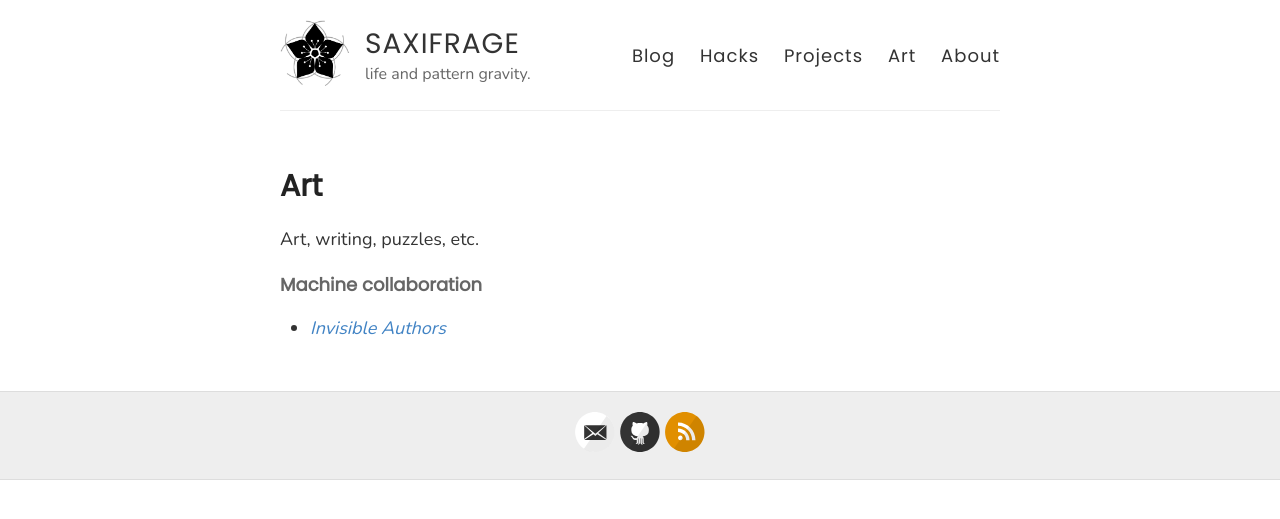
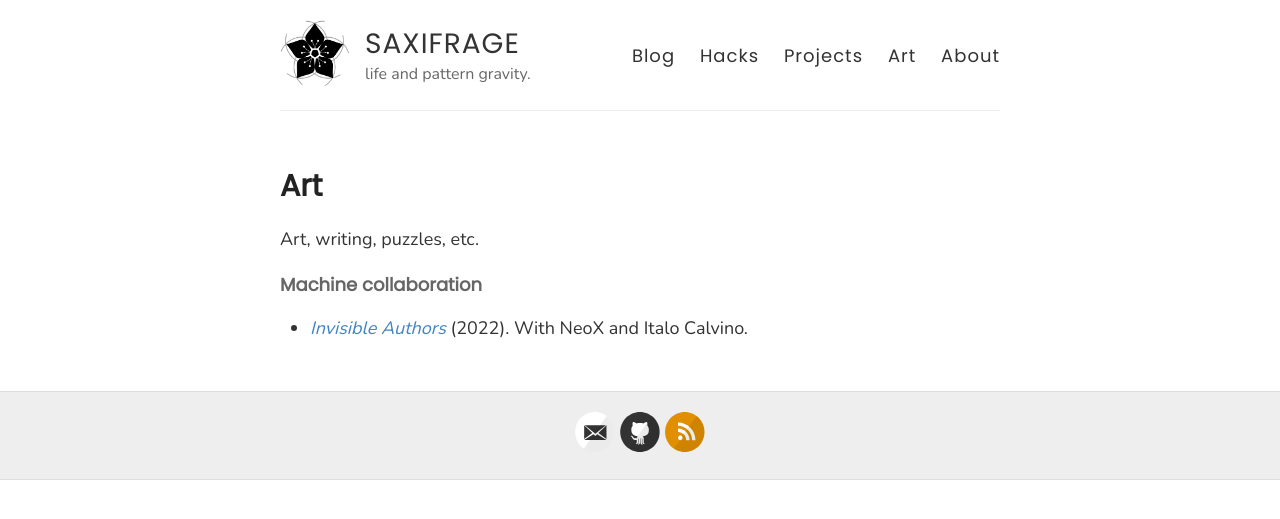
Before and after one commit to heptarch/heptarch.github.io, a Jekyll site: the page built from art.md, in a window 1280 px wide. Shown: the top 519 px of the page. Built offline with Jekyll 4.4.1, drawn with Linux system fonts in a browser that asks for light colours.

Commit message:
Update art.md

```diff
--- a/art.md
+++ b/art.md
@@ -8,4 +8,5 @@ Art, writing, puzzles, etc.
 
 #### Machine collaboration
 
-- [*Invisible Authors*](/assets/invisible-authors.pdf)
+- [*Invisible Authors*](/assets/invisible-authors.pdf) (2022). With
+  NeoX and Italo Calvino.
```
